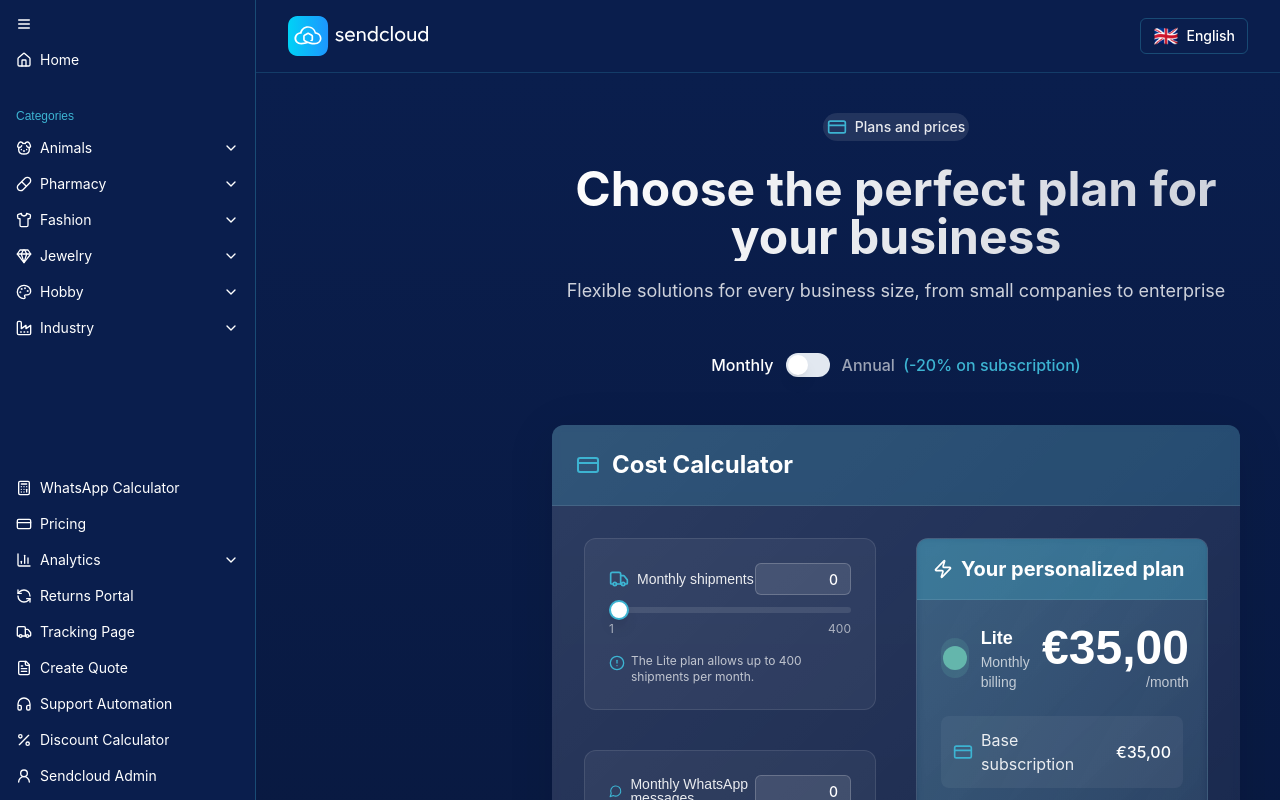
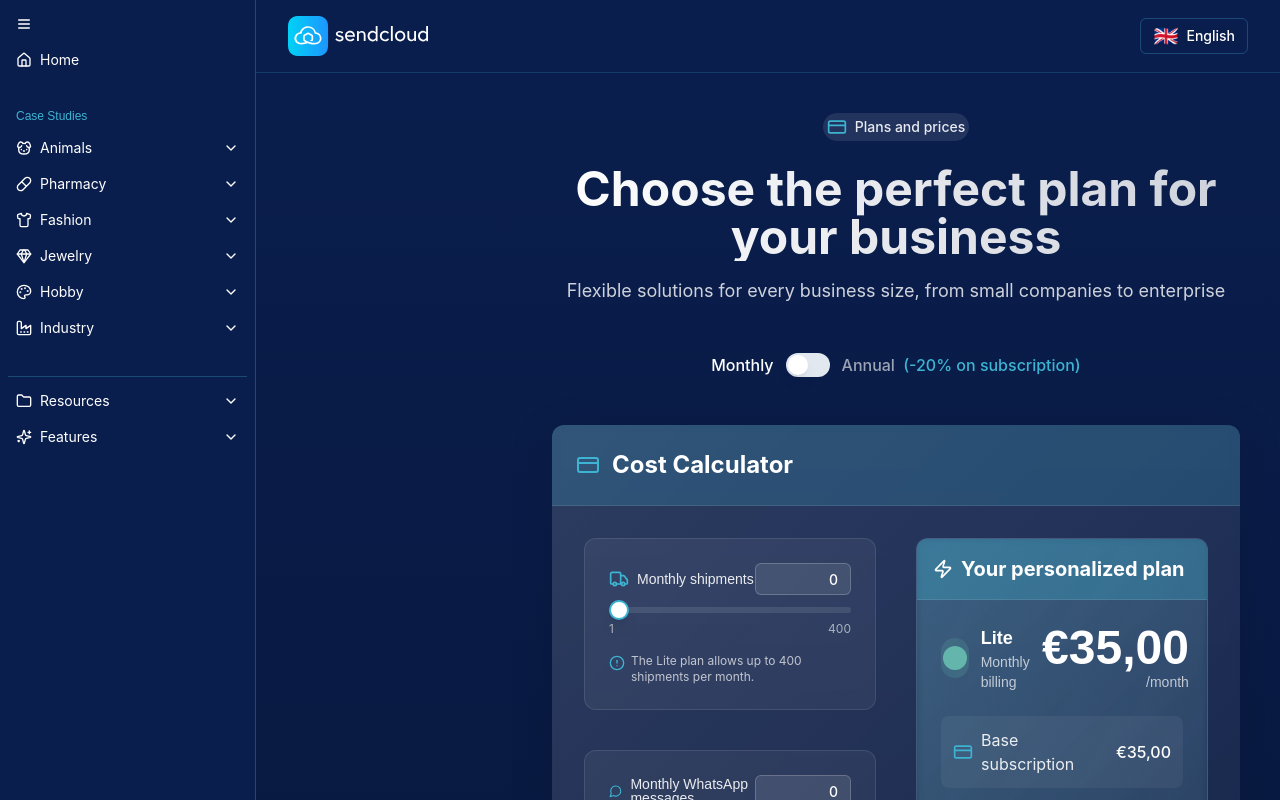
Before and after one commit to federicodesantis-sendcloud/Sendcloud-Tool, a Next.js app: page /en/pricing in a window 1280 px wide. Shown: the top 800 px of the page. Built offline with nearby package versions, Linux system fonts and the light colour scheme.

Commit message:
Riorganizzazione sidebar: rinominato 'Categorie' in 'Case Studies', spostate Resources e Features dopo Industry con separatore, rimosso Sendcloud Admin

```diff
--- a/components/ui/case-studies-sidebar.tsx
+++ b/components/ui/case-studies-sidebar.tsx
@@ -12,7 +12,6 @@ import {
   Palette,
   Pill,
   Shirt,
-  User2,
   Truck,
   RefreshCcw,
   CreditCard,
@@ -20,6 +19,8 @@ import {
   Headphones,
   Percent,
   BarChart3,
+  Folder,
+  Sparkles,
 } from "lucide-react"
 
 import {
@@ -196,7 +197,7 @@ export function CaseStudiesSidebar() {
         </SidebarGroup>
 
         <SidebarGroup>
-          <SidebarGroupLabel className="text-[#3db4d2]">{t('categories')}</SidebarGroupLabel>
+          <SidebarGroupLabel className="text-[#3db4d2]">{t('caseStudies')}</SidebarGroupLabel>
           <SidebarGroupContent>
             <SidebarMenu>
               {categories.map((category) => {
@@ -242,41 +243,86 @@ export function CaseStudiesSidebar() {
             </SidebarMenu>
           </SidebarGroupContent>
         </SidebarGroup>
-      </SidebarContent>
 
-      <SidebarFooter>
+        <SidebarGroup>
+          <SidebarGroupContent>
+            <div className="h-px bg-[#3db4d2]/30 my-2" />
             <SidebarMenu>
               <SidebarMenuItem>
+                <Collapsible className="w-full">
+                  <CollapsibleTrigger className="w-full">
                     <SidebarMenuButton
-              asChild
-              tooltip={t('whatsappCalculator')}
-              className="text-white hover:bg-[#0c2a6a] hover:text-white"
+                      tooltip={t('resources')}
+                      className="w-full text-white hover:bg-[#0c2a6a] hover:text-white"
                     >
+                      <Folder className="text-white" />
+                      <span>{t('resources')}</span>
+                      <ChevronDown className="ml-auto h-4 w-4 shrink-0 transition-transform duration-200 group-data-[state=open]:rotate-180 text-white" />
+                    </SidebarMenuButton>
+                  </CollapsibleTrigger>
+                  <CollapsibleContent>
+                    <SidebarMenuSub>
+                      <SidebarMenuSubItem>
+                        <SidebarMenuSubButton asChild className="text-white hover:bg-[#0c2a6a] hover:text-white">
+                          <Link href="/pricing">
+                            <CreditCard className="text-white" />
+                            <span>{t('pricing')}</span>
+                          </Link>
+                        </SidebarMenuSubButton>
+                      </SidebarMenuSubItem>
+                      <SidebarMenuSubItem>
+                        <SidebarMenuSubButton asChild className="text-white hover:bg-[#0c2a6a] hover:text-white">
                           <Link href="/review-calculator">
                             <Calculator className="text-white" />
                             <span>{t('whatsappCalculator')}</span>
                           </Link>
-            </SidebarMenuButton>
-          </SidebarMenuItem>
-          <SidebarMenuItem>
-            <SidebarMenuButton asChild tooltip={t('pricing')} className="text-white hover:bg-[#0c2a6a] hover:text-white">
-              <Link href="/pricing">
-                <CreditCard className="text-white" />
-                <span>{t('pricing')}</span>
+                        </SidebarMenuSubButton>
+                      </SidebarMenuSubItem>
+                      <SidebarMenuSubItem>
+                        <SidebarMenuSubButton asChild className="text-white hover:bg-[#0c2a6a] hover:text-white">
+                          <a href="https://prod.dnbgs18fjl3ig.amplifyapp.com/" target="_blank" rel="noopener noreferrer">
+                            <Percent className="text-white" />
+                            <span>{t('discountCalculator')}</span>
+                          </a>
+                        </SidebarMenuSubButton>
+                      </SidebarMenuSubItem>
+                      <SidebarMenuSubItem>
+                        <SidebarMenuSubButton asChild className="text-white hover:bg-[#0c2a6a] hover:text-white">
+                          <Link href="/preventivi/crea-offerta">
+                            <FileText className="text-white" />
+                            <span>{t('createQuote')}</span>
                           </Link>
-            </SidebarMenuButton>
+                        </SidebarMenuSubButton>
+                      </SidebarMenuSubItem>
+                    </SidebarMenuSub>
+                  </CollapsibleContent>
+                </Collapsible>
               </SidebarMenuItem>
               <SidebarMenuItem>
                 <Collapsible className="w-full">
                   <CollapsibleTrigger className="w-full">
                     <SidebarMenuButton
+                      tooltip={t('features')}
+                      className="w-full text-white hover:bg-[#0c2a6a] hover:text-white"
+                    >
+                      <Sparkles className="text-white" />
+                      <span>{t('features')}</span>
+                      <ChevronDown className="ml-auto h-4 w-4 shrink-0 transition-transform duration-200 group-data-[state=open]:rotate-180 text-white" />
+                    </SidebarMenuButton>
+                  </CollapsibleTrigger>
+                  <CollapsibleContent>
+                    <SidebarMenuSub>
+                      <SidebarMenuSubItem>
+                        <Collapsible className="w-full">
+                          <CollapsibleTrigger className="w-full">
+                            <SidebarMenuSubButton
                               tooltip={t('analytics')}
                               className="w-full text-white hover:bg-[#0c2a6a] hover:text-white"
                             >
                               <BarChart3 className="text-white" />
                               <span>{t('analytics')}</span>
                               <ChevronDown className="ml-auto h-4 w-4 shrink-0 transition-transform duration-200 group-data-[state=open]:rotate-180 text-white" />
-                </SidebarMenuButton>
+                            </SidebarMenuSubButton>
                           </CollapsibleTrigger>
                           <CollapsibleContent>
                             <SidebarMenuSub>
@@ -304,80 +350,41 @@ export function CaseStudiesSidebar() {
                             </SidebarMenuSub>
                           </CollapsibleContent>
                         </Collapsible>
-          </SidebarMenuItem>
-          <SidebarMenuItem>
-            <SidebarMenuButton
-              asChild
-              tooltip={t('returnsPortal')}
-              className="text-white hover:bg-[#0c2a6a] hover:text-white"
-            >
+                      </SidebarMenuSubItem>
+                      <SidebarMenuSubItem>
+                        <SidebarMenuSubButton asChild className="text-white hover:bg-[#0c2a6a] hover:text-white">
                           <a href={returnsPortalUrl} target="_blank" rel="noopener noreferrer">
                             <RefreshCcw className="text-white" />
                             <span>{t('returnsPortal')}</span>
                           </a>
-            </SidebarMenuButton>
-          </SidebarMenuItem>
-          <SidebarMenuItem>
-            <SidebarMenuButton
-              asChild
-              tooltip={t('trackingPage')}
-              className="text-white hover:bg-[#0c2a6a] hover:text-white"
-            >
+                        </SidebarMenuSubButton>
+                      </SidebarMenuSubItem>
+                      <SidebarMenuSubItem>
+                        <SidebarMenuSubButton asChild className="text-white hover:bg-[#0c2a6a] hover:text-white">
                           <Link href="/tracking-page">
                             <Truck className="text-white" />
                             <span>{t('trackingPage')}</span>
                           </Link>
-            </SidebarMenuButton>
-          </SidebarMenuItem>
-          <SidebarMenuItem>
-            <SidebarMenuButton
-              asChild
-              tooltip={t('createQuote')}
-              className="text-white hover:bg-[#0c2a6a] hover:text-white"
-            >
-              <Link href="/preventivi/crea-offerta">
-                <FileText className="text-white" />
-                <span>{t('createQuote')}</span>
-              </Link>
-            </SidebarMenuButton>
-          </SidebarMenuItem>
-          <SidebarMenuItem>
-            <SidebarMenuButton
-              asChild
-              tooltip={t('supportAutomation')}
-              className="text-white hover:bg-[#0c2a6a] hover:text-white"
-            >
+                        </SidebarMenuSubButton>
+                      </SidebarMenuSubItem>
+                      <SidebarMenuSubItem>
+                        <SidebarMenuSubButton asChild className="text-white hover:bg-[#0c2a6a] hover:text-white">
                           <a href={supportAutomationUrl} target="_blank" rel="noopener noreferrer">
                             <Headphones className="text-white" />
                             <span>{t('supportAutomation')}</span>
                           </a>
-            </SidebarMenuButton>
-          </SidebarMenuItem>
-          <SidebarMenuItem>
-            <SidebarMenuButton
-              asChild
-              tooltip={t('discountCalculator')}
-              className="text-white hover:bg-[#0c2a6a] hover:text-white"
-            >
-              <a href="https://prod.dnbgs18fjl3ig.amplifyapp.com/" target="_blank" rel="noopener noreferrer">
-                <Percent className="text-white" />
-                <span>{t('discountCalculator')}</span>
-              </a>
-            </SidebarMenuButton>
-          </SidebarMenuItem>
-          <SidebarMenuItem>
-            <SidebarMenuButton asChild tooltip={t('sendcloudAdmin')} className="text-white hover:bg-[#0c2a6a] hover:text-white">
-              <Link
-                href="https://eu-central-1-0.app.sendcloud.com/admin-ng/users/user/"
-                target="_blank"
-                rel="noopener noreferrer"
-              >
-                <User2 className="text-white" />
-                <span>{t('sendcloudAdmin')}</span>
-              </Link>
-            </SidebarMenuButton>
+                        </SidebarMenuSubButton>
+                      </SidebarMenuSubItem>
+                    </SidebarMenuSub>
+                  </CollapsibleContent>
+                </Collapsible>
               </SidebarMenuItem>
             </SidebarMenu>
+          </SidebarGroupContent>
+        </SidebarGroup>
+      </SidebarContent>
+
+      <SidebarFooter>
       </SidebarFooter>
     </Sidebar>
   )
--- a/messages/de.json
+++ b/messages/de.json
@@ -6,6 +6,7 @@
   },
   "sidebar": {
     "home": "Startseite",
+    "caseStudies": "Fallstudien",
     "categories": "Kategorien",
     "animals": "Tiere",
     "pharmacy": "Apotheke",
@@ -27,7 +28,9 @@
     "analytics": "Analytics",
     "performance": "Performance",
     "transitTimes": "Transitzeiten",
-    "exceptions": "Ausnahmen"
+    "exceptions": "Ausnahmen",
+    "resources": "Ressourcen",
+    "features": "Funktionen"
   },
   "common": {
     "backToCaseStudies": "Zurück zu Fallstudien",
--- a/messages/en.json
+++ b/messages/en.json
@@ -6,6 +6,7 @@
   },
   "sidebar": {
     "home": "Home",
+    "caseStudies": "Case Studies",
     "categories": "Categories",
     "animals": "Animals",
     "pharmacy": "Pharmacy",
@@ -27,7 +28,9 @@
     "analytics": "Analytics",
     "performance": "Performance",
     "transitTimes": "Transit Times",
-    "exceptions": "Exceptions"
+    "exceptions": "Exceptions",
+    "resources": "Resources",
+    "features": "Features"
   },
   "common": {
     "backToCaseStudies": "Back to case studies",
--- a/messages/es.json
+++ b/messages/es.json
@@ -6,6 +6,7 @@
   },
   "sidebar": {
     "home": "Inicio",
+    "caseStudies": "Casos de Estudio",
     "categories": "Categorías",
     "animals": "Animales",
     "pharmacy": "Farmacia",
@@ -27,7 +28,9 @@
     "analytics": "Analytics",
     "performance": "Rendimiento",
     "transitTimes": "Tiempos de Tránsito",
-    "exceptions": "Excepciones"
+    "exceptions": "Excepciones",
+    "resources": "Recursos",
+    "features": "Características"
   },
   "common": {
     "backToCaseStudies": "Volver a estudios de caso",
--- a/messages/fr.json
+++ b/messages/fr.json
@@ -6,6 +6,7 @@
   },
   "sidebar": {
     "home": "Accueil",
+    "caseStudies": "Études de Cas",
     "categories": "Catégories",
     "animals": "Animaux",
     "pharmacy": "Pharmacie",
@@ -27,7 +28,9 @@
     "analytics": "Analytics",
     "performance": "Performance",
     "transitTimes": "Temps de Transit",
-    "exceptions": "Exceptions"
+    "exceptions": "Exceptions",
+    "resources": "Ressources",
+    "features": "Fonctionnalités"
   },
   "common": {
     "backToCaseStudies": "Retour aux études de cas",
--- a/messages/it.json
+++ b/messages/it.json
@@ -6,6 +6,7 @@
   },
   "sidebar": {
     "home": "Home",
+    "caseStudies": "Case Studies",
     "categories": "Categorie",
     "animals": "Animali",
     "pharmacy": "Farmacia",
@@ -27,7 +28,9 @@
     "analytics": "Analytics",
     "performance": "Performance",
     "transitTimes": "Transit Times",
-    "exceptions": "Exceptions"
+    "exceptions": "Exceptions",
+    "resources": "Resources",
+    "features": "Features"
   },
   "common": {
     "backToCaseStudies": "Torna ai case study",
--- a/messages/nl.json
+++ b/messages/nl.json
@@ -6,6 +6,7 @@
   },
   "sidebar": {
     "home": "Home",
+    "caseStudies": "Case Studies",
     "categories": "Categorieën",
     "animals": "Dieren",
     "pharmacy": "Apotheek",
@@ -27,7 +28,9 @@
     "analytics": "Analytics",
     "performance": "Prestaties",
     "transitTimes": "Transittijden",
-    "exceptions": "Uitzonderingen"
+    "exceptions": "Uitzonderingen",
+    "resources": "Bronnen",
+    "features": "Functies"
   },
   "common": {
     "backToCaseStudies": "Terug naar case studies",
```
Lines whose indentation alone changed are shown as unchanged.
